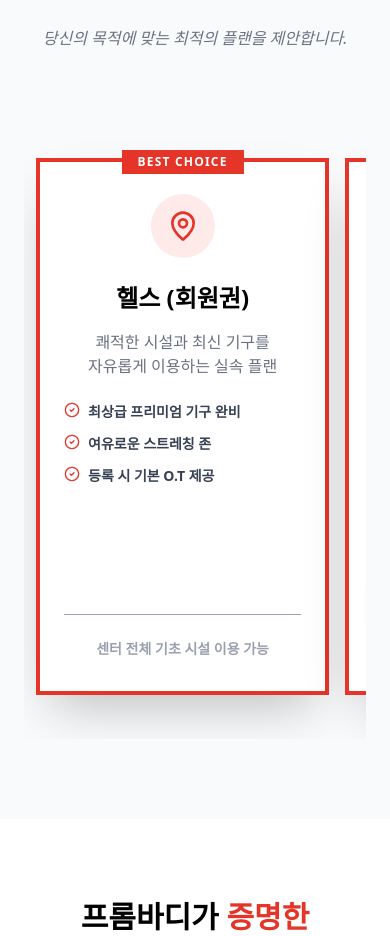
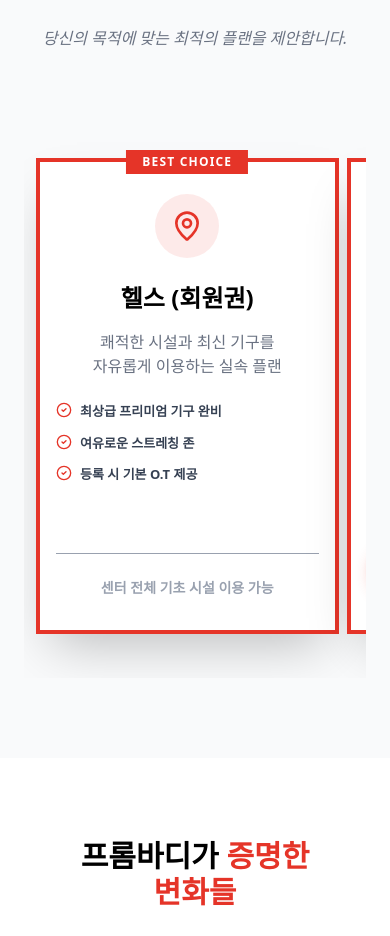
Before and after one commit to okmstyle-collab/from_body-landding, a React (Vite) app: page / in a window 390 px wide. Shown: the part 5117-6053 px from the top of the page. Built offline with nearby package versions, Linux system fonts and the light colour scheme.

Commit message:
Ensure checkmark list items fit on one line on mobile

```diff
--- a/src/App.tsx
+++ b/src/App.tsx
@@ -294,9 +294,9 @@ export default function App() {
             <h2 className="text-4xl font-black mb-6"><span className="text-brand-point">최상의 결과</span>를 위한<br/>프롬바디 프로그램</h2>
             <p className="text-gray-500 font-medium italic">당신의 목적에 맞는 최적의 플랜을 제안합니다.</p>
           </div>
-          <div className="grid grid-rows-1 grid-flow-col auto-cols-[92%] sm:auto-cols-[60%] md:grid-rows-none md:grid-flow-row md:grid-cols-3 md:auto-cols-auto gap-6 md:gap-8 overflow-x-auto md:overflow-visible snap-x snap-mandatory pt-8 pb-12 px-4 -mx-4 md:pt-8 md:pb-12 md:px-0 md:mx-0 [&::-webkit-scrollbar]:hidden [-ms-overflow-style:'none'] [scrollbar-width:'none']">
+          <div className="grid grid-rows-1 grid-flow-col auto-cols-[95%] sm:auto-cols-[60%] md:grid-rows-none md:grid-flow-row md:grid-cols-3 md:auto-cols-auto gap-4 md:gap-8 overflow-x-auto md:overflow-visible snap-x snap-mandatory pt-8 pb-12 px-4 -mx-4 md:pt-8 md:pb-12 md:px-0 md:mx-0 [&::-webkit-scrollbar]:hidden [-ms-overflow-style:'none'] [scrollbar-width:'none']">
             {/* Health */}
-            <motion.div {...fadeIn} className="snap-center flex-shrink-0 bg-white px-6 py-8 md:p-10 ring-4 ring-brand-point relative flex flex-col items-center text-center md:-translate-y-4 shadow-2xl mt-4 md:mt-0">
+            <motion.div {...fadeIn} className="snap-center flex-shrink-0 bg-white px-4 py-8 md:p-10 ring-4 ring-brand-point relative flex flex-col items-center text-center md:-translate-y-4 shadow-2xl mt-4 md:mt-0">
               <div className="absolute top-0 left-1/2 -translate-x-1/2 -translate-y-1/2 bg-brand-point text-white text-xs font-black px-4 py-1 uppercase tracking-widest">Best Choice</div>
               <div className="flex items-center justify-center p-4 rounded-full bg-brand-point/10 mb-6">
                 <MapPin size={32} className="text-brand-point" />
@@ -305,7 +305,7 @@ export default function App() {
               <p className="text-gray-500 mb-6 md:mb-8 font-medium break-keep">쾌적한 시설과 최신 기구를<br/>자유롭게 이용하는 실속 플랜</p>
               <ul className="text-left w-full space-y-3 mb-6 md:mb-8">
                 {["최상급 프리미엄 기구 완비", "여유로운 스트레칭 존", "등록 시 기본 O.T 제공"].map((t, i) => (
-                  <li key={i} className="flex gap-2 text-sm font-bold text-gray-700">
+                  <li key={i} className="flex gap-2 text-[13px] md:text-sm font-bold text-gray-700">
                     <CheckCircle2 size={16} className="text-brand-point shrink-0" /> {t}
                   </li>
                 ))}
@@ -316,7 +316,7 @@ export default function App() {
             {/* PT (Main) */}
             <motion.div
               {...fadeIn}
-              className="snap-center flex-shrink-0 bg-white px-6 py-8 md:p-10 ring-4 ring-brand-point relative flex flex-col items-center text-center md:-translate-y-4 shadow-2xl mt-4 md:mt-0"
+              className="snap-center flex-shrink-0 bg-white px-4 py-8 md:p-10 ring-4 ring-brand-point relative flex flex-col items-center text-center md:-translate-y-4 shadow-2xl mt-4 md:mt-0"
             >
               <div className="absolute top-0 left-1/2 -translate-x-1/2 -translate-y-1/2 bg-brand-point text-white text-xs font-black px-4 py-1 uppercase tracking-widest">Best Choice</div>
               <div className="flex items-center justify-center p-4 rounded-full bg-brand-point/10 mb-6">
@@ -326,7 +326,7 @@ export default function App() {
               <p className="text-gray-500 mb-6 md:mb-8 font-medium break-keep">재활부터 통증 케어, 고강도<br/>근력 증강까지<br/>오직 당신만을 위한 설계</p>
               <ul className="text-left w-full space-y-3 mb-6 md:mb-8">
                 {["체형 분석 기반 루틴 설계", "개인 대시보드 리포팅", "식단 및 생활 습관 서포트"].map((t, i) => (
-                  <li key={i} className="flex gap-2 text-sm font-bold text-gray-700">
+                  <li key={i} className="flex gap-2 text-[13px] md:text-sm font-bold text-gray-700">
                     <CheckCircle2 size={16} className="text-brand-point shrink-0" /> {t}
                   </li>
                 ))}
@@ -335,7 +335,7 @@ export default function App() {
             </motion.div>
 
             {/* Pilates */}
-            <motion.div {...fadeIn} className="snap-center flex-shrink-0 bg-white px-6 py-8 md:p-10 ring-4 ring-brand-point relative flex flex-col items-center text-center md:-translate-y-4 shadow-2xl mt-4 md:mt-0">
+            <motion.div {...fadeIn} className="snap-center flex-shrink-0 bg-white px-4 py-8 md:p-10 ring-4 ring-brand-point relative flex flex-col items-center text-center md:-translate-y-4 shadow-2xl mt-4 md:mt-0">
               <div className="absolute top-0 left-1/2 -translate-x-1/2 -translate-y-1/2 bg-brand-point text-white text-xs font-black px-4 py-1 uppercase tracking-widest">Best Choice</div>
               <div className="flex items-center justify-center p-4 rounded-full bg-brand-point/10 mb-6">
                 <User size={32} className="text-brand-point" />
@@ -351,7 +351,7 @@ export default function App() {
                   "고강도 근육 자극 - 코어 중심 실루엣 정리",
                   "저충격 설계 - 관절에 무리 없이 꾸준히"
                 ].map((t, i) => (
-                  <li key={i} className="flex gap-2 text-sm font-bold text-gray-700 break-keep">
+                  <li key={i} className="flex gap-2 text-[13px] md:text-sm font-bold text-gray-700 break-keep">
                     <CheckCircle2 size={16} className="text-brand-point shrink-0 mt-0.5" /> {t}
                   </li>
                 ))}
```
